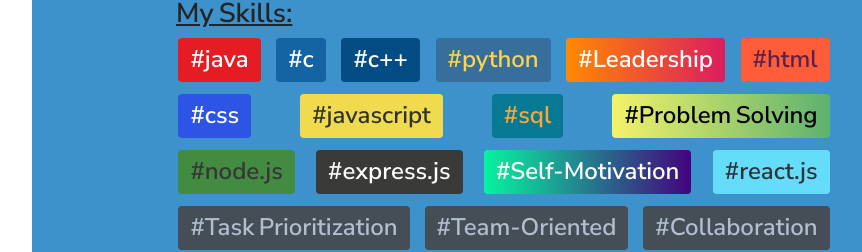
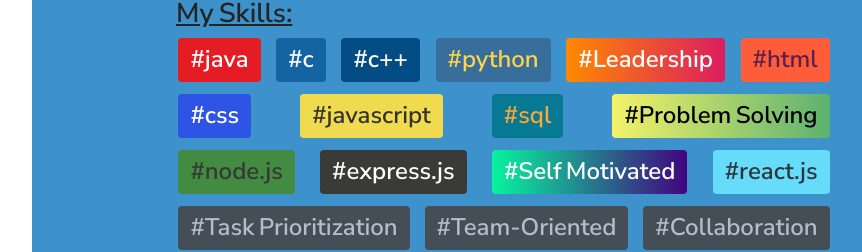
Before and after one commit to mukundsutar/mukund, a website: page index.html in a window 1280 px wide. Shown: the part 2267-2519 px from the top of the page, without its empty margins (352-1214 px from the left). Drawn offline with nearby package versions, Linux system fonts and the light colour scheme; a web font is replaced by a local one.

Commit message:
Changed some skill tags

```diff
--- a/index.html
+++ b/index.html
@@ -143,7 +143,7 @@
 
                     <span class="tag tag-express tag-lg">#express.js</span>
 
-                    <span class="tag tag-self-movitation tag-lg">#Self-Motivation</span>
+                    <span class="tag tag-self-movitation tag-lg">#Self Motivated</span>
 
                     <span class="tag tag-react tag-lg">#react.js</span>
 
```
